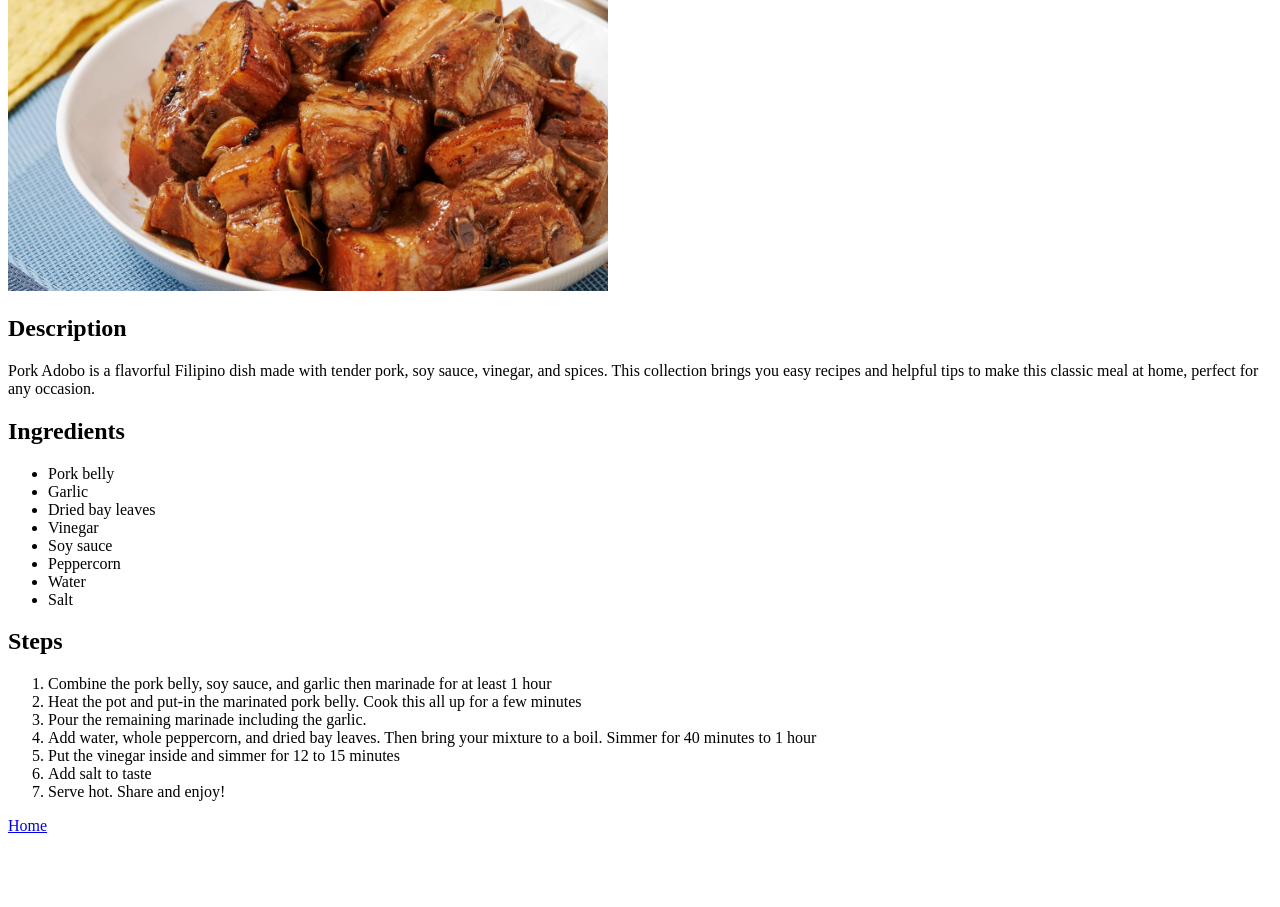
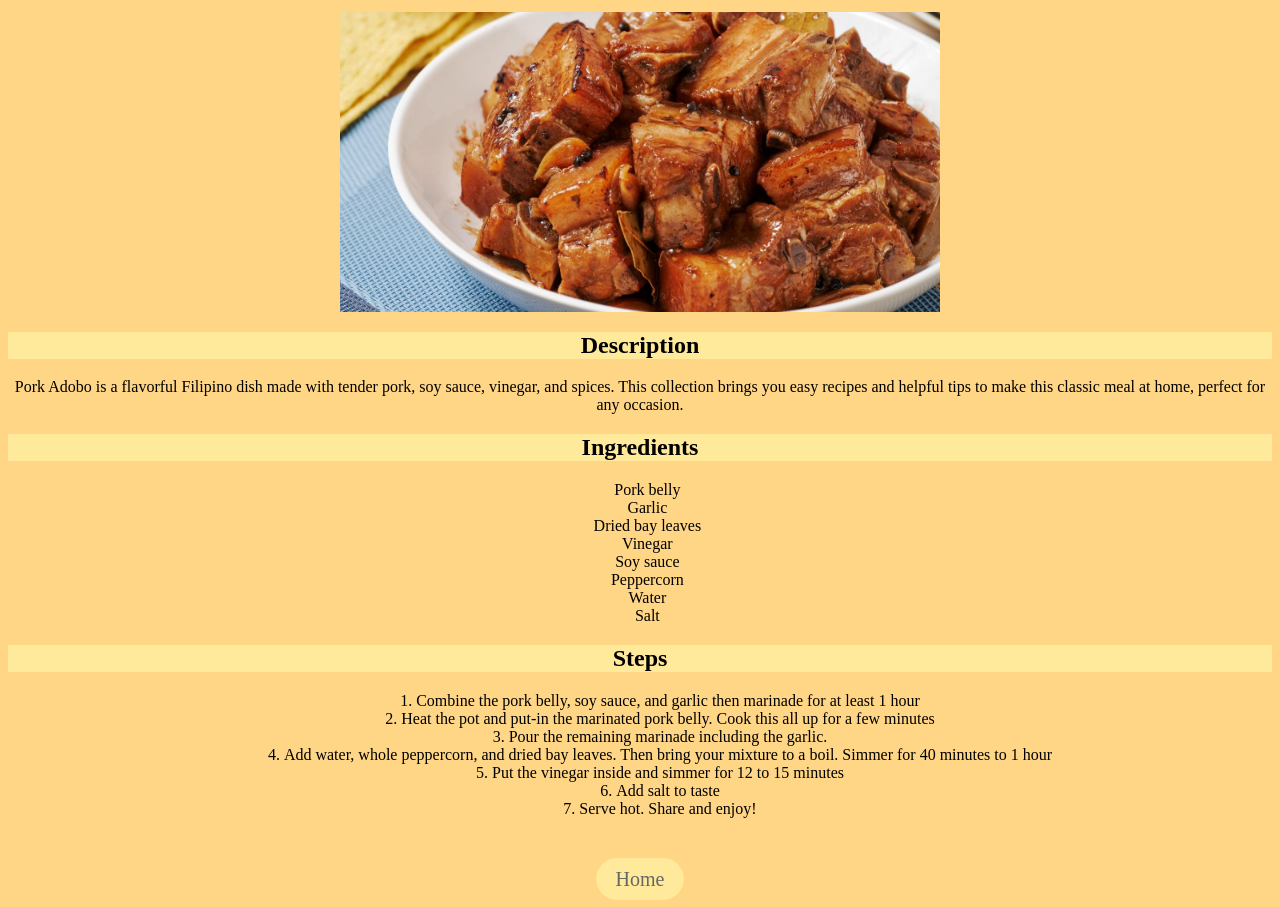
Before and after one commit to mar19999/odin-recipes, a plain HTML site: page recipes/adobo.html in a window 1280 px wide. Shown: the part 89-996 px from the top of the page. Before the commit the page ends 940 px from the top, so only its background shows below. Drawn offline with Linux system fonts and the light colour scheme.

Commit message:
added css

```diff
--- a/recipes/adobo.html
+++ b/recipes/adobo.html
@@ -3,8 +3,10 @@
     <head>
         <meta charset="UTF-8">
         <title>Pork Adobo</title>
+        <link rel="stylesheet" href="../styles.css">
     </head>
     <body>
+        <div class="recipe">
             <h1>Pork Adobo</h1>
             <img src="../images/adobo.jpg" height="300" width="600">
             <h2>Description</h2>
@@ -33,8 +35,9 @@
                 <li>Serve hot. Share and enjoy!</li>
             </ol>
 
-        <p>
+            <p class="home-link">
                 <a href="../index.html">Home</a>
             </p>
+        </div>
     </body>
 </html>
```
Lines whose indentation alone changed are shown as unchanged.
